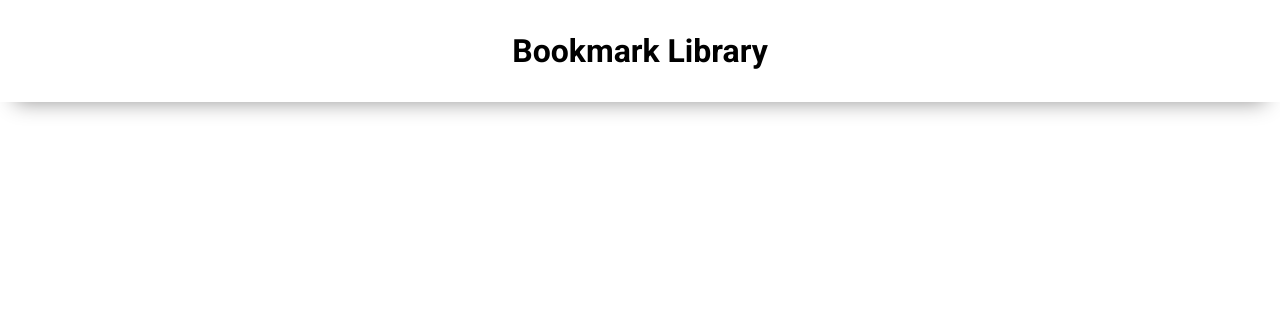
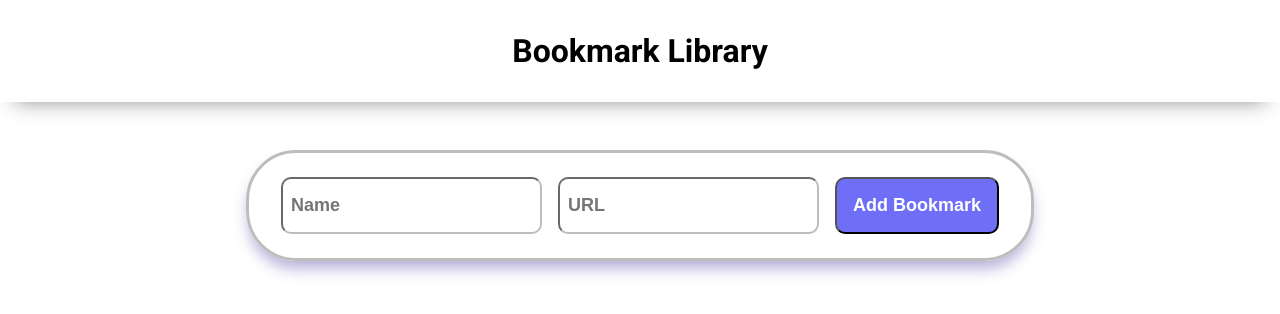
Before and after one commit to GreenEagleKing/phantom-bookmark, a React (Vite) app: page / in a window 1280 px wide. Shown: the top 314 px of the page. Built offline with nearby package versions, Linux system fonts and the light colour scheme.

Commit message:
Added addBookmark component

```diff
--- a/src/App.jsx
+++ b/src/App.jsx
@@ -2,6 +2,7 @@ import { useState } from 'react'
 
 //import components
 import Header from './Components/Header'
+import AddBookmark from './Components/AddBookmark'
 
 function App() {
   const [links, setLinks] = useState([])
@@ -9,6 +10,7 @@ function App() {
   return (
     <div className="App">
       <Header />
+      <AddBookmark />
     </div>
   )
 }
--- /dev/null
+++ b/src/Components/AddBookmark.jsx
@@ -0,0 +1,18 @@
+import React from 'react'
+
+export default function AddBookmark() {
+  return (
+    <div>
+         <div className='addBookmark-container'>
+            <form>
+                <div className='form border-gradient purple'>
+                    <input type='text' className='input' placeholder='Name'></input>
+                    <input type='text' className='url' placeholder='URL'></input>
+                    <button className='btn' aria-label='Add Bookmark' type='submit'
+                    >Add Bookmark</button>
+                </div>
+            </form>
+        </div>
+    </div>
+  )
+}
--- a/src/index.css
+++ b/src/index.css
@@ -13,6 +13,7 @@ body {
   font-size: 16px;
 }
 
+/* Header */
 .header-container {
   display: flex;
   justify-content: center;
@@ -21,3 +22,59 @@ body {
   padding: 2rem;
   box-shadow: 0px 15px 20px -15px rgb(146, 145, 145);
 }
+
+/* Add Bookmark component */
+.addBookmark-container{
+  display: flex;
+  justify-content: center;
+  align-items: center;
+  padding: 1rem;
+  border-radius: 2rem;
+  margin: auto;
+}
+
+.form {
+  display: flex;
+  gap: 1rem;
+  margin: 2rem 0rem;
+  padding: 1.5rem 2rem;
+  border: 3px solid rgb(189, 189, 189);
+  border-radius: 50px;
+  box-shadow: 0px 10px 15px -3px rgba(89, 72, 167, 0.459);
+}
+
+.form:hover{
+  box-shadow: inset 0px 0px 10px 0px rgba(89, 72, 167, 0.459);
+}
+
+
+
+input {
+  font-size: large;
+  font-weight: 700;
+  padding: .5rem;
+  border-radius: 10px;
+  outline-width: 2px;
+  border-color: rgb(189, 189, 189);
+}
+
+input:focus {
+  outline-color: rgba(89, 72, 167, 0.459);
+}
+
+.btn {
+  padding: 1rem;
+  border-radius: 10px;
+  background-color: rgb(110, 110, 247);
+  color: white;
+  font-size: large;
+  font-weight: 700;
+}
+
+.btn:active {
+  box-shadow: inset 0px 0px 10px 0px rgba(0,0,0,0.3);
+}
+
+.btn:hover {
+  background-color: rgb(67, 67, 250);
+}
```
